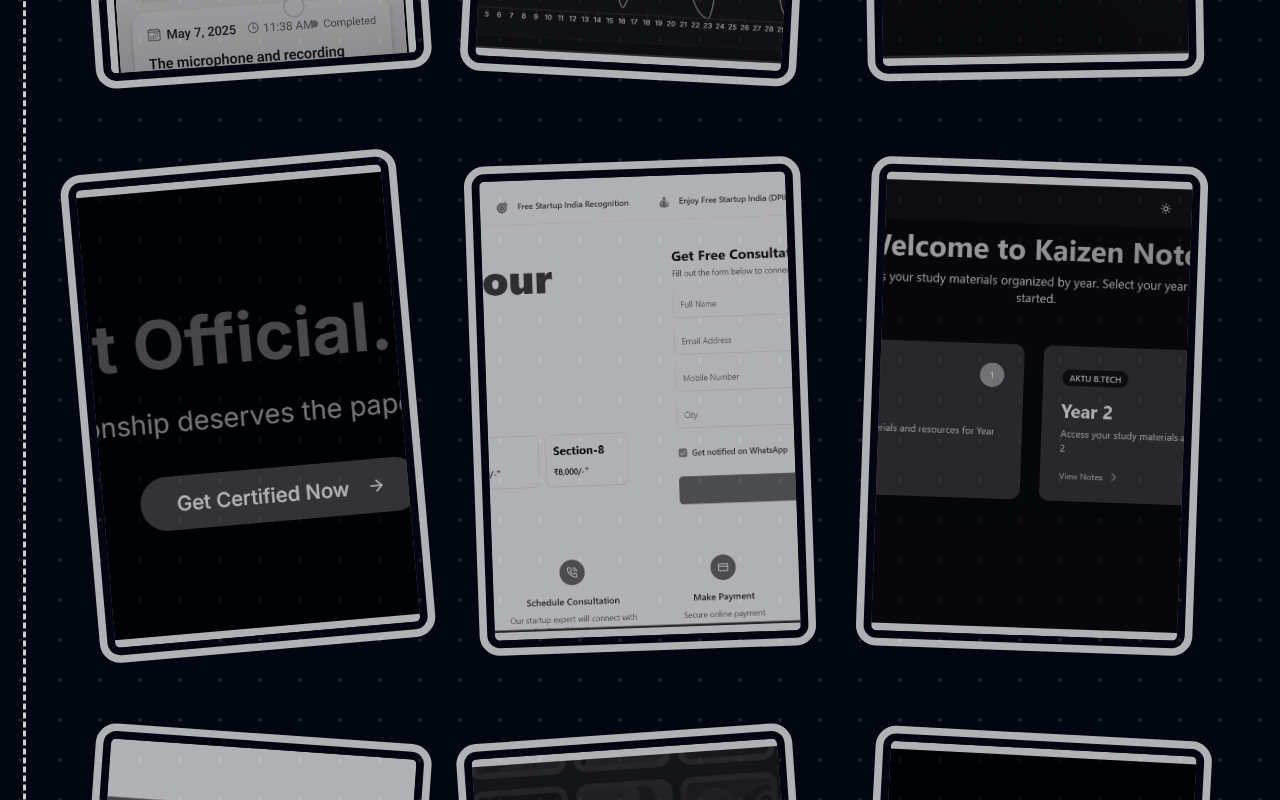
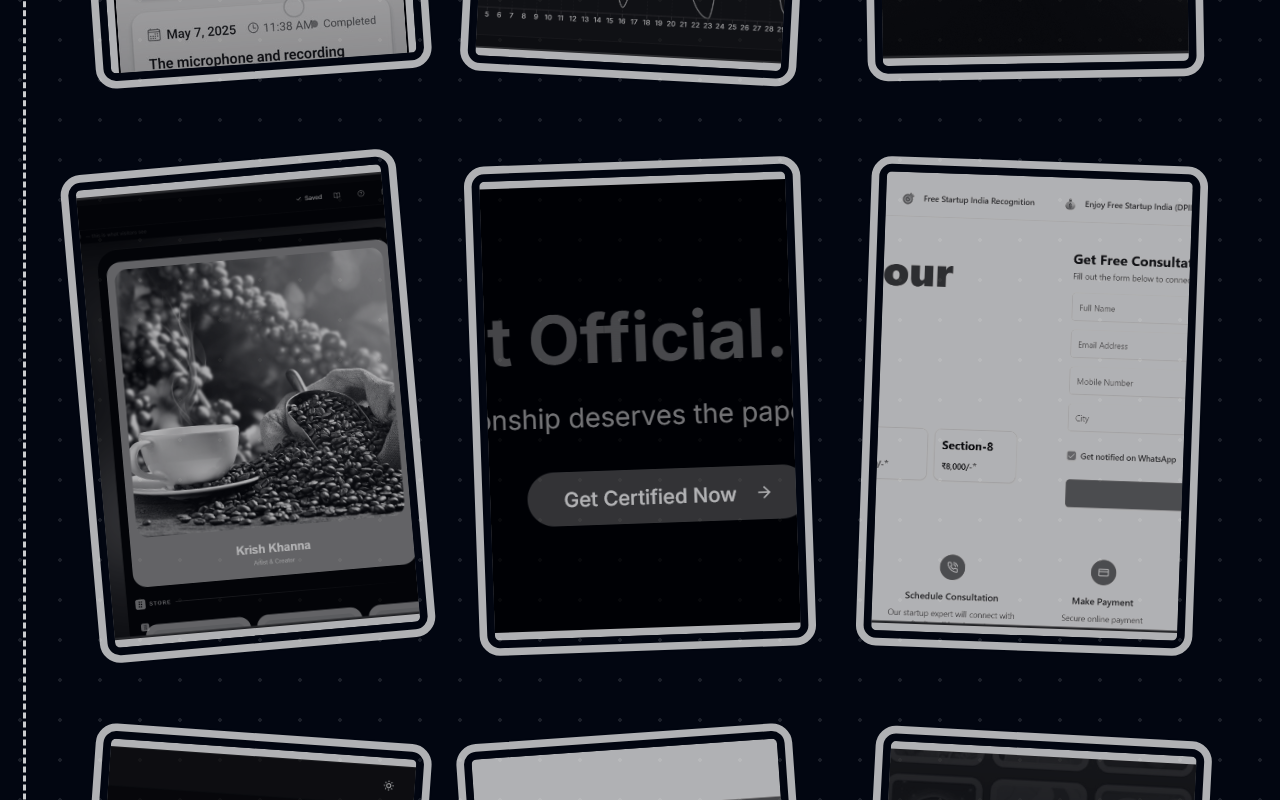
Before and after one commit to krishkh/porfolio-krish, a Next.js app: page /work in a window 1280 px wide. Shown: the part 980-1780 px from the top of the page. Built offline with nearby package versions, Linux system fonts and the light colour scheme; a web font is replaced by a local one.

Commit message:
Added Blosical project

```diff
--- a/src/data/projects.ts
+++ b/src/data/projects.ts
@@ -74,6 +74,29 @@ export const projects: ProjectDetail[] = [
       "Responsive implementation",
     ],
     images: [{ url: "/projects/eclipse-landing.png", type: "desktop" }],
+  },
+  {
+    id: 11,
+    title: "Blosical",
+    description:
+      "A zero-fee e-commerce platform for independent artists to sell music, merchandise, and experiences directly to fans with instant Stripe payouts.",
+    imageUrl: "/projects/blosical.png",
+    link: "/projects/blosical",
+    projectOverview:
+      "Blosical is a premiere storefront platform designed specifically for independent artists. It enables musicians to sell digital releases, physical merchandise, event tickets, and custom experiences directly to their audience—without intermediary fees or revenue cuts. Artists get 100% of their revenue with instant payouts via Stripe within 24 hours. The platform includes customizable landing pages, comprehensive analytics (page views, CTR, referrers), product management for digital and physical goods, order tracking, and social link integration.",
+    problemStatement:
+      "Independent artists struggle to monetize their work through streaming platforms and traditional marketplaces that take significant revenue cuts. Existing solutions fragment artist presence across multiple platforms, lack customization, impose high fees, and delay payouts. Artists need a unified, professional storefront that gives them complete control over pricing, presentation, and earnings while building direct fan relationships.",
+    myRole: [
+      "Full-stack development",
+      "Frontend architecture",
+      "E-commerce platform design",
+      "Stripe payment integration",
+      "Shippo Shipping API integration",
+      "Analytics dashboard development",
+      "Landing page builder",
+      "Product & order management systems",
+    ],
+    images: [{ url: "/projects/blosical.png", type: "desktop" }],
   },
   {
     id: 2,
```
Also changed, not shown: public/projects/blosical.png (added).
